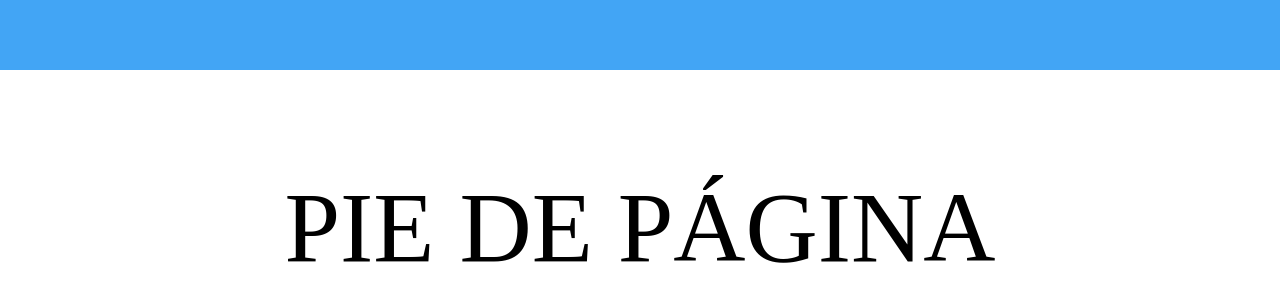
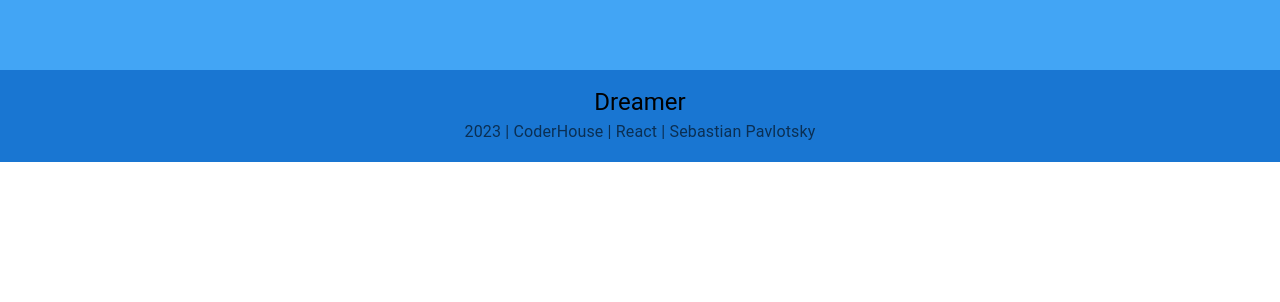
Before and after one commit to Setsky95/ReactCoderHouse, a React (Vite) app: page / in a window 1280 px wide. Shown: the part 214-516 px from the top of the page. Built offline with nearby package versions, Linux system fonts and the light colour scheme; no server answers; the database is empty.

Commit message:
Cambios visuales

```diff
--- a/src/Components/Layouts/Footer.jsx
+++ b/src/Components/Layouts/Footer.jsx
@@ -1,13 +1,35 @@
-import React from 'react'
+import React, { FC, ReactElement } from "react";
+import { Box, Container, Grid, Typography } from "@mui/material";
+const Footer = () => {
 
-const Footer = () => {
-  return (
-    <div>
-      <div style={{ margin: "100px" }}>
-        <h1 style={{ textAlign: "center", fontSize: "100px" }}>PIE DE PÁGINA</h1>
-      </div>
-    </div>
-  );
-}
+
+
+    return (
+      <Box
+        sx={{
+          width: "100%",
+          height: "auto",
+          backgroundColor: "primary.main",
+          paddingTop: "1rem",
+          paddingBottom: "1rem",
+        }}
+      >
+        <Container maxWidth="lg">
+          <Grid container direction="column" alignItems="center">
+            <Grid item xs={12}>
+              <Typography color="black" variant="h5">
+                Dreamer
+              </Typography>
+            </Grid>
+            <Grid item xs={12}>
+              <Typography color="textSecondary" variant="subtitle1">
+                {`${new Date().getFullYear()} | CoderHouse | React | Sebastian Pavlotsky`}
+              </Typography>
+            </Grid>
+          </Grid>
+        </Container>
+      </Box>
+    );
+  };
 
 export default Footer
```
